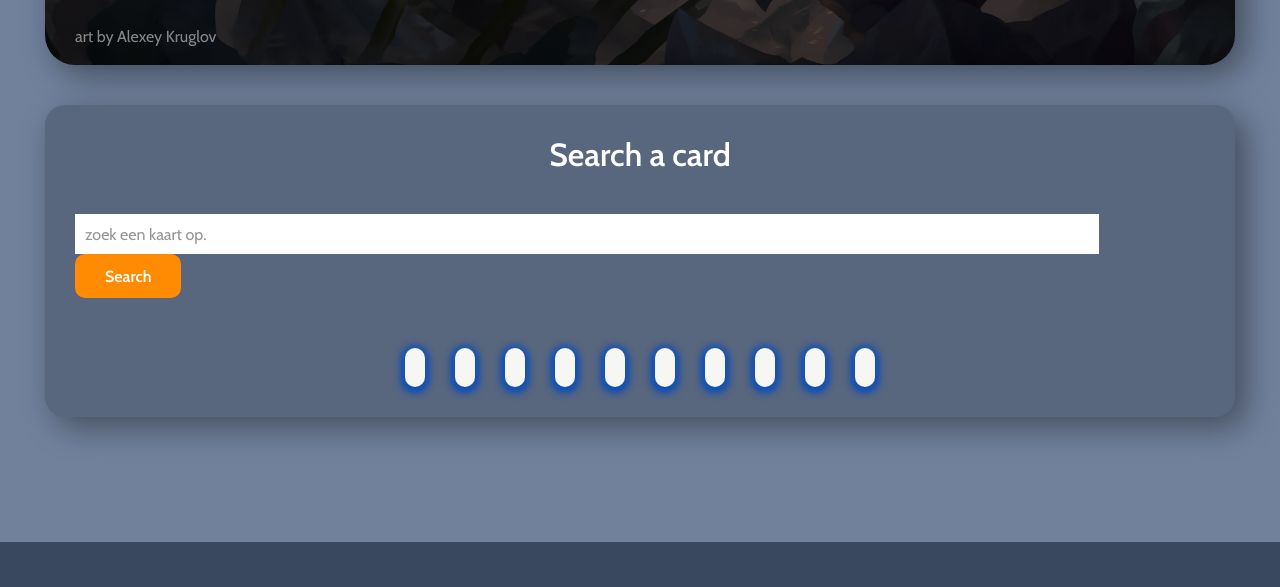
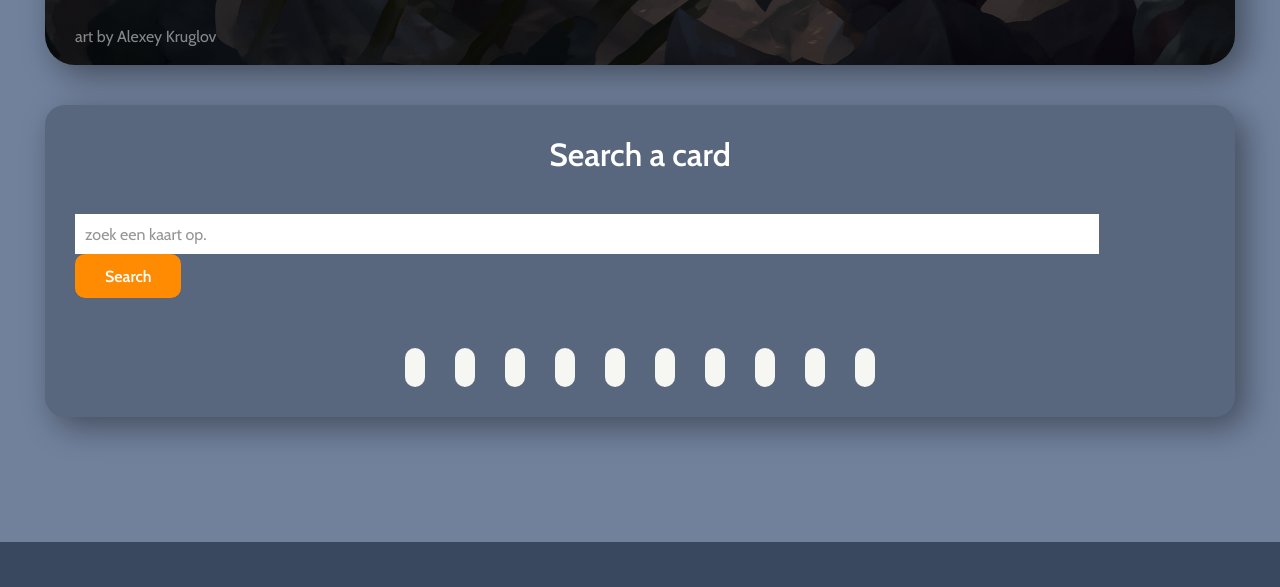
Before and after one commit to HamzaChl/manamastersx, a plain HTML site: page index.html in a window 1280 px wide. Shown: the part 689-1276 px from the top of the page. Drawn offline with nearby package versions, Linux system fonts and the light colour scheme; no server answers; a web font is replaced by a local one.

Commit message:
heraanpassing

```diff
--- a/css/style.css
+++ b/css/style.css
@@ -361,7 +361,6 @@ article {
   background-color: #f6f7f2;
   width: fit-content;
   padding: 10px;
-  box-shadow: 0px 2px 6px 5px rgb(18, 80, 179);
   border-radius: 10px;
 }
 
```
